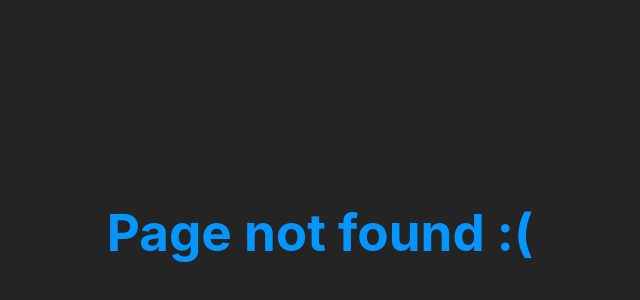
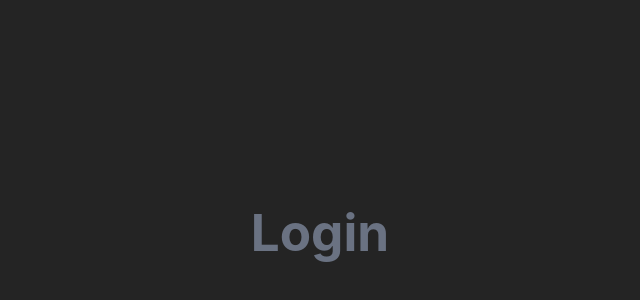
Before and after one commit to Lulzies87/weVote-react, a React (Vite) app: page /login in a window 1280 px wide. Before the commit this address had no page. Shown: the part 168-468 px from the top of the page, without its empty margins (320-960 px from the left). Built offline with nearby package versions, Linux system fonts and the light colour scheme.

Commit message:
add LoginPage component

```diff
--- /dev/null
+++ b/src/components/LoginPage.css
@@ -0,0 +1,5 @@
+@import "tailwindcss";
+
+.lilach {
+    @apply text-gray-500;
+}
--- /dev/null
+++ b/src/components/LoginPage.tsx
@@ -0,0 +1,9 @@
+import "./LoginPage.css";
+
+export function LoginPage() {
+    return (
+        <>
+        <h1 className="lilach">Login</h1>
+        </>
+    )
+}
--- a/src/routes.tsx
+++ b/src/routes.tsx
@@ -2,9 +2,11 @@ import { createBrowserRouter } from "react-router-dom";
 import App from "./App";
 import { PollPage } from "./components/PollPage";
 import { NotFoundPage } from "./components/NotFoundPage";
+import { LoginPage } from "./components/LoginPage";
 
 export const router = createBrowserRouter([
     { path: "/", element: <App /> },
+    { path: "/login", element: <LoginPage /> },
     { path: "/polls/:id", element: <PollPage /> },
     { path: "*", element: <NotFoundPage /> },
 ]);
```
